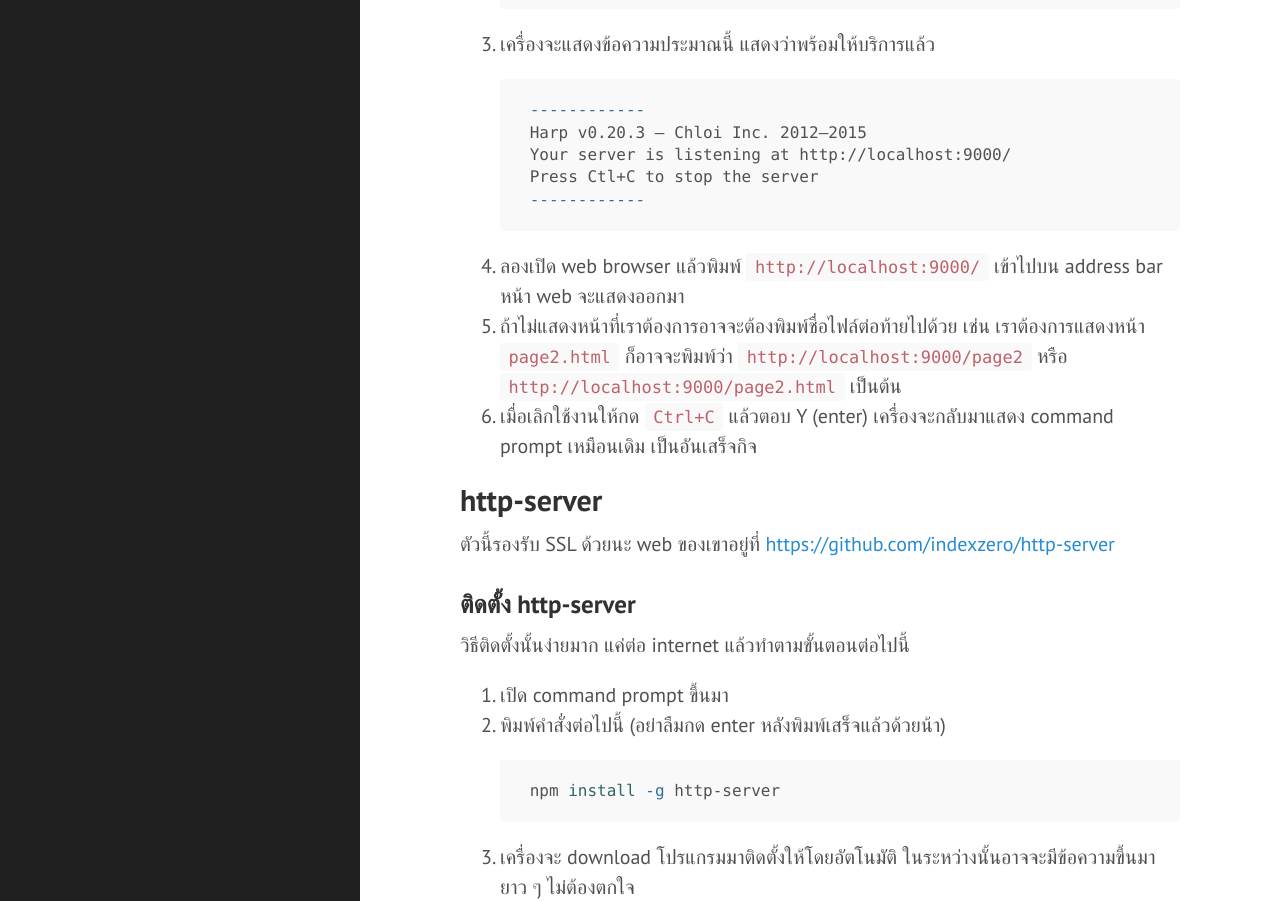
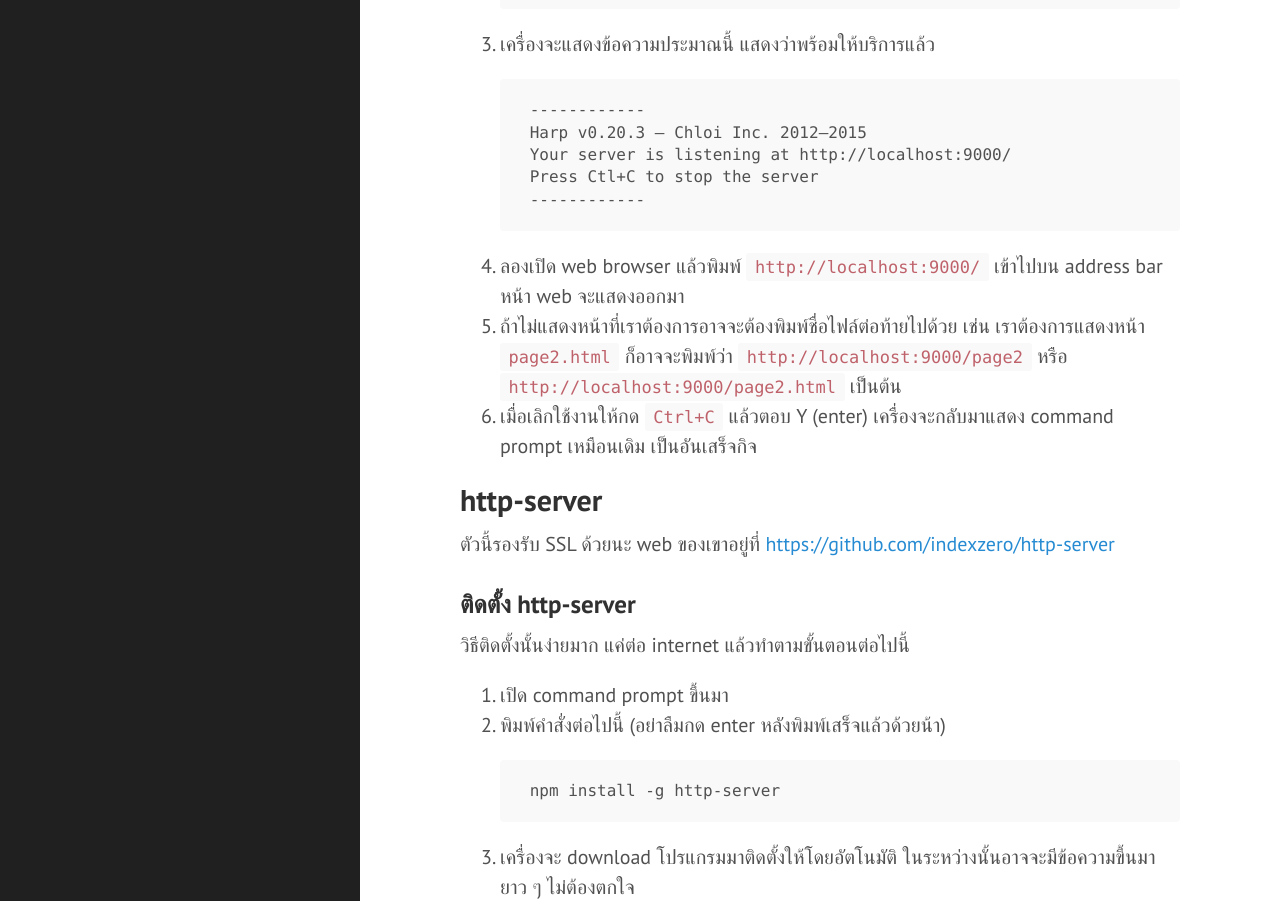
Before and after one commit to tlaothong/tlaothong.github.io, a Jekyll site: the page built from _posts/2016-10-06-local-server.markdown, in a window 1280 px wide and 1400 px high, scrolled down 2268 px. Shown: the part 160-1061 px from the top of the window. Built offline with Jekyll 4.4.1, drawn with Linux system fonts in a browser that asks for light colours; comment, search, counter and statistics services are not loaded; some of the changed text lies outside the part shown.

Commit message:
Makdown formatting again.

````diff
--- a/_posts/2016-10-06-local-server.markdown
+++ b/_posts/2016-10-06-local-server.markdown
@@ -35,7 +35,7 @@ comments: true
 แต่ไม่ต้องกลัวว่าจะต้องเขียนโปรแกรมบน Node.js นะครับ เราแค่ใช้ npm ในการติดตั้งโปรแกรมที่ต้องการลงเครื่องเท่านั้นเอง
 ถ้าไม่แน่ใจว่ามีการติดตั้ง npm อยู่ในเครื่องแล้วหรือยัง สามารถทดลองพิมพ์คำสั่งต่อไปนี้ผ่าน command prompt ดูก่อนก็ได้
 
-```text
+```
 npm --version
 ```
 
@@ -60,7 +60,7 @@ npm --version
 1. เปิด command prompt ขึ้นมา
 2. พิมพ์คำสั่งต่อไปนี้ (อย่าลืมกด enter หลังพิมพ์เสร็จแล้วด้วยน้า)
 
-    ```bash
+    ```
     npm install -g harp
     ```
 3. เครื่องจะ download โปรแกรมมาติดตั้งให้โดยอัตโนมัติ ในระหว่างนั้นอาจจะมีข้อความขึ้นมายาว ๆ ไม่ต้องตกใจ
@@ -72,12 +72,12 @@ npm --version
 1. เปิด command prompt โดยเข้าไปที่ folder ที่มี web content ที่เราต้องการเรียกใช้งานบน browser
 2. พิมพ์คำสั่งต่อไปนี้ (อย่าลืมกด enter นะ)
 
-    ```sh
+    ```
     harp server
     ```
 3. เครื่องจะแสดงข้อความประมาณนี้ แสดงว่าพร้อมให้บริการแล้ว
 
-    ```zsh
+    ```text
     ------------
     Harp v0.20.3 – Chloi Inc. 2012–2015
     Your server is listening at http://localhost:9000/
@@ -98,7 +98,7 @@ npm --version
 1. เปิด command prompt ขึ้นมา
 2. พิมพ์คำสั่งต่อไปนี้ (อย่าลืมกด enter หลังพิมพ์เสร็จแล้วด้วยน้า)
 
-    ```sh
+    ```
     npm install -g http-server
     ```
 3. เครื่องจะ download โปรแกรมมาติดตั้งให้โดยอัตโนมัติ ในระหว่างนั้นอาจจะมีข้อความขึ้นมายาว ๆ ไม่ต้องตกใจ
@@ -110,12 +110,12 @@ npm --version
 1. เปิด command prompt โดยเข้าไปที่ folder ที่มี web content ที่เราต้องการเรียกใช้งานบน browser
 2. พิมพ์คำสั่งต่อไปนี้ (อย่าลืมกด enter นะ)
 
-    ```zsh
+    ```
     http-server
     ```
 3. เครื่องจะแสดงข้อความประมาณนี้ แสดงว่าพร้อมให้บริการแล้ว
 
-    ```bash
+    ```text
     Starting up http-server, serving ./
     Available on:
       http://192.168.3.4:8080
````
